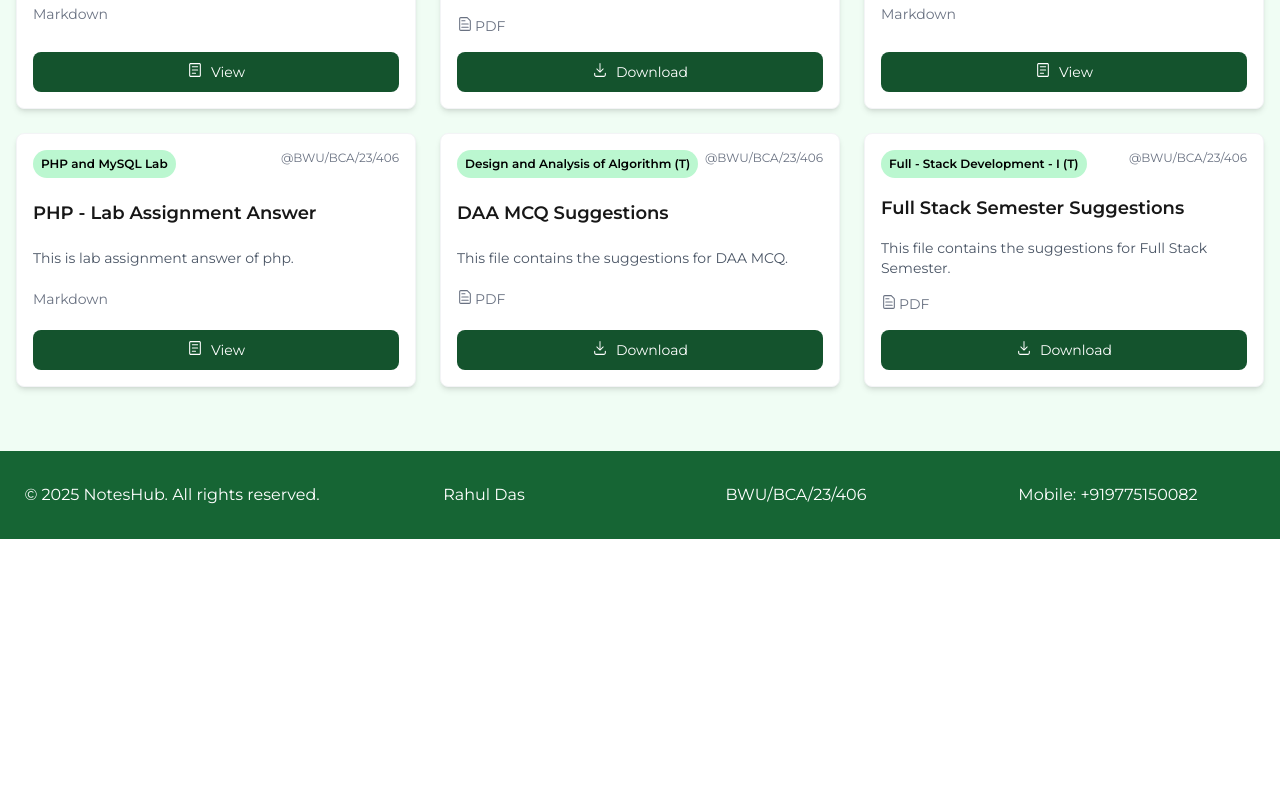
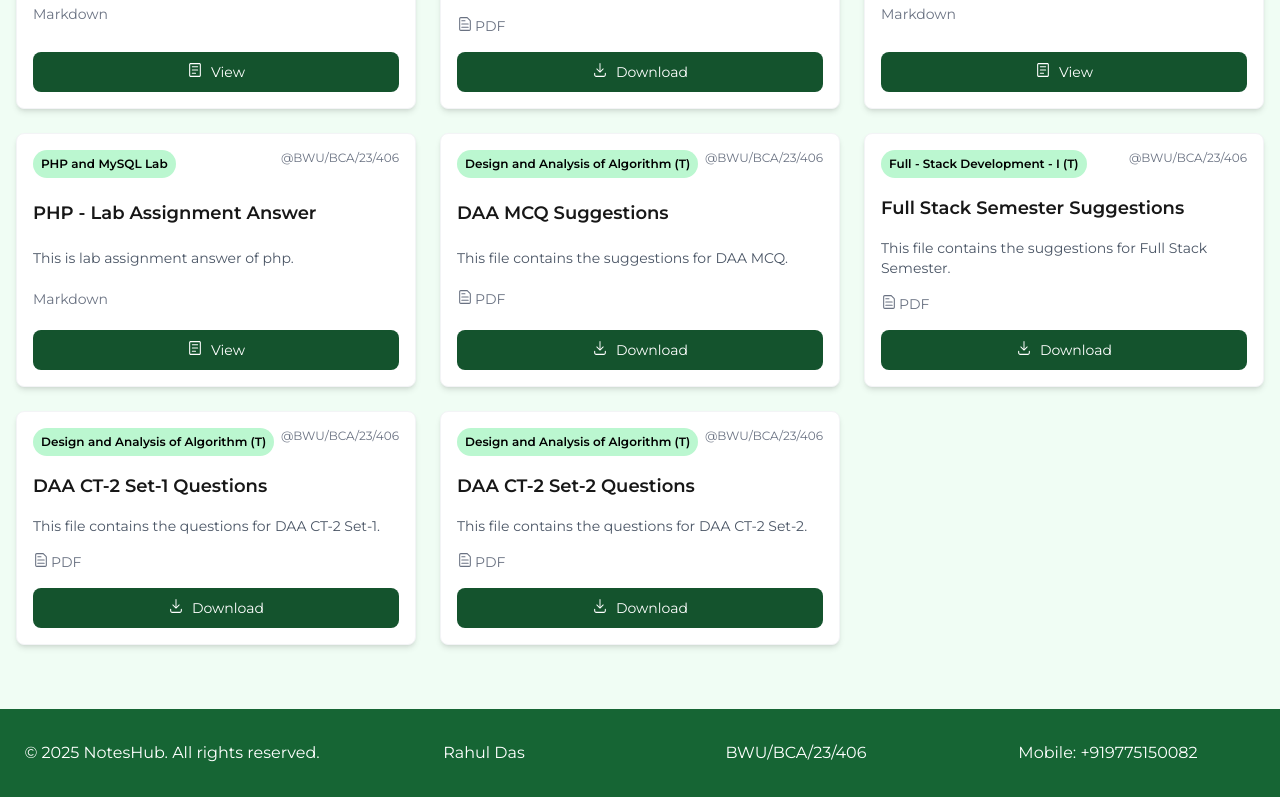
Before and after one commit to rahulcodepython/BWU-Notes, a Next.js app: page / in a window 1280 px wide. Shown: the part 993-1790 px from the top of the page. Before the commit the page ends 1532 px from the top, so only its background shows below. Built offline with nearby package versions, Linux system fonts and the light colour scheme.

Commit message:
Implement code changes to enhance functionality and improve performance

```diff
--- a/src/app/page.tsx
+++ b/src/app/page.tsx
@@ -88,6 +88,24 @@ const notesData: Note[] = [
         author: '@BWU/BCA/23/406',
         link: '/Full Stack Semester Suggestions.pdf'
     },
+    {
+        id: 8,
+        subject: 'Design and Analysis of Algorithm (T)',
+        title: 'DAA CT-2 Set-1 Questions',
+        description: 'This file contains the questions for DAA CT-2 Set-1.',
+        format: 'PDF',
+        author: '@BWU/BCA/23/406',
+        link: '/BCA47111_SET No 1_Student Copy_Class Test 2.pdf'
+    },
+    {
+        id: 8,
+        subject: 'Design and Analysis of Algorithm (T)',
+        title: 'DAA CT-2 Set-2 Questions',
+        description: 'This file contains the questions for DAA CT-2 Set-2.',
+        format: 'PDF',
+        author: '@BWU/BCA/23/406',
+        link: '/BCA47111_SET No 2_Student Copy_Class Test 2.pdf'
+    },
 ];
 
 const App = () => {
```
Also changed, not shown: 2 other files (tests, documents, lock files or other folders).
